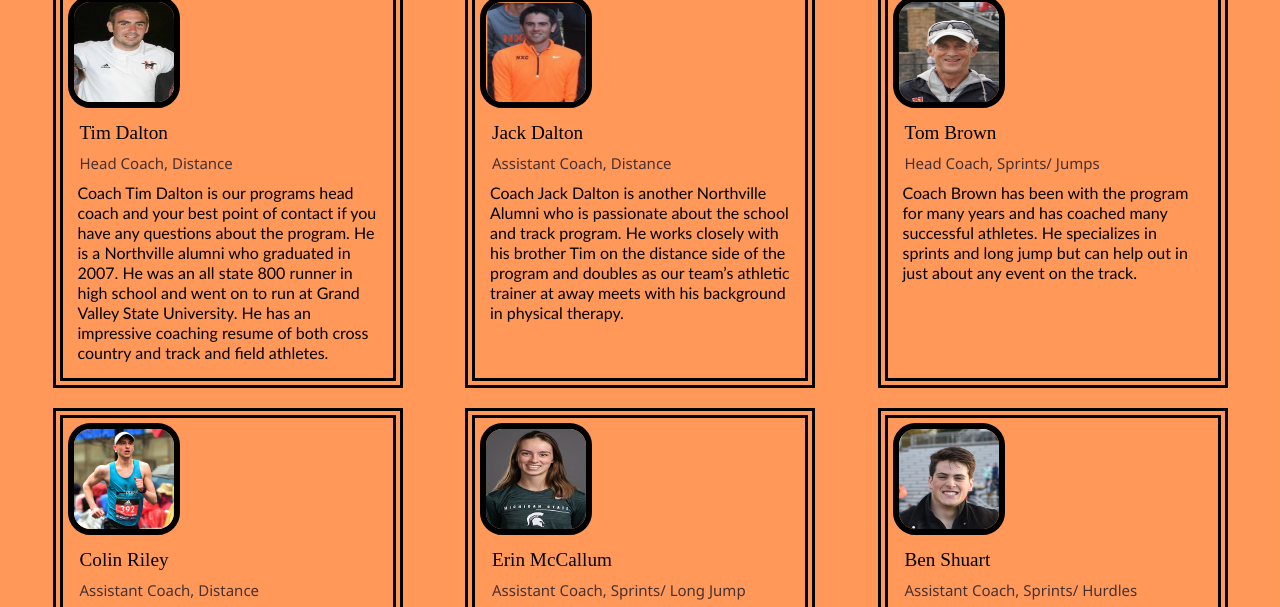
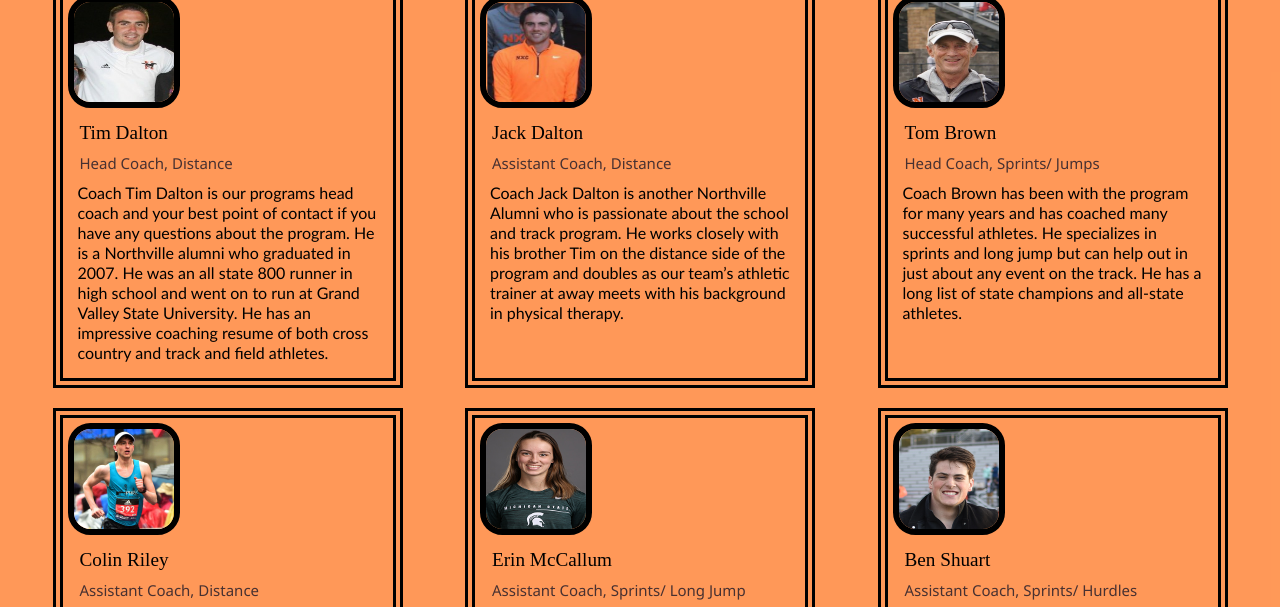
Before and after one commit to mcnamacl14/339_final_project, a plain HTML site: page coaches.html in a window 1280 px wide. Shown: the part 183-790 px from the top of the page. Drawn offline with Linux system fonts and the light colour scheme.

Commit message:
Add files via upload

```diff
--- a/coaches.html
+++ b/coaches.html
@@ -54,7 +54,7 @@
                 <img src="images/coach_brown.jpg" alt="cappuccino with small hearts drawn on the top in milk foam">
                 <figcaption>Tom Brown</figcaption>
                 <div class="coach_position">Head Coach, Sprints/ Jumps</div>
-                <p class="coach_p">Coach Brown has been with the program for many years and has coached many successful athletes. He specializes in sprints and long jump but can help out in just about any event on the track. </p>
+                <p class="coach_p">Coach Brown has been with the program for many years and has coached many successful athletes. He specializes in sprints and long jump but can help out in just about any event on the track. He has a long list of state champions and all-state athletes. </p>
             </figure>
 
             <figure class="cont4">
```
Also changed, not shown: about_us.html (+0 -1 lines).
